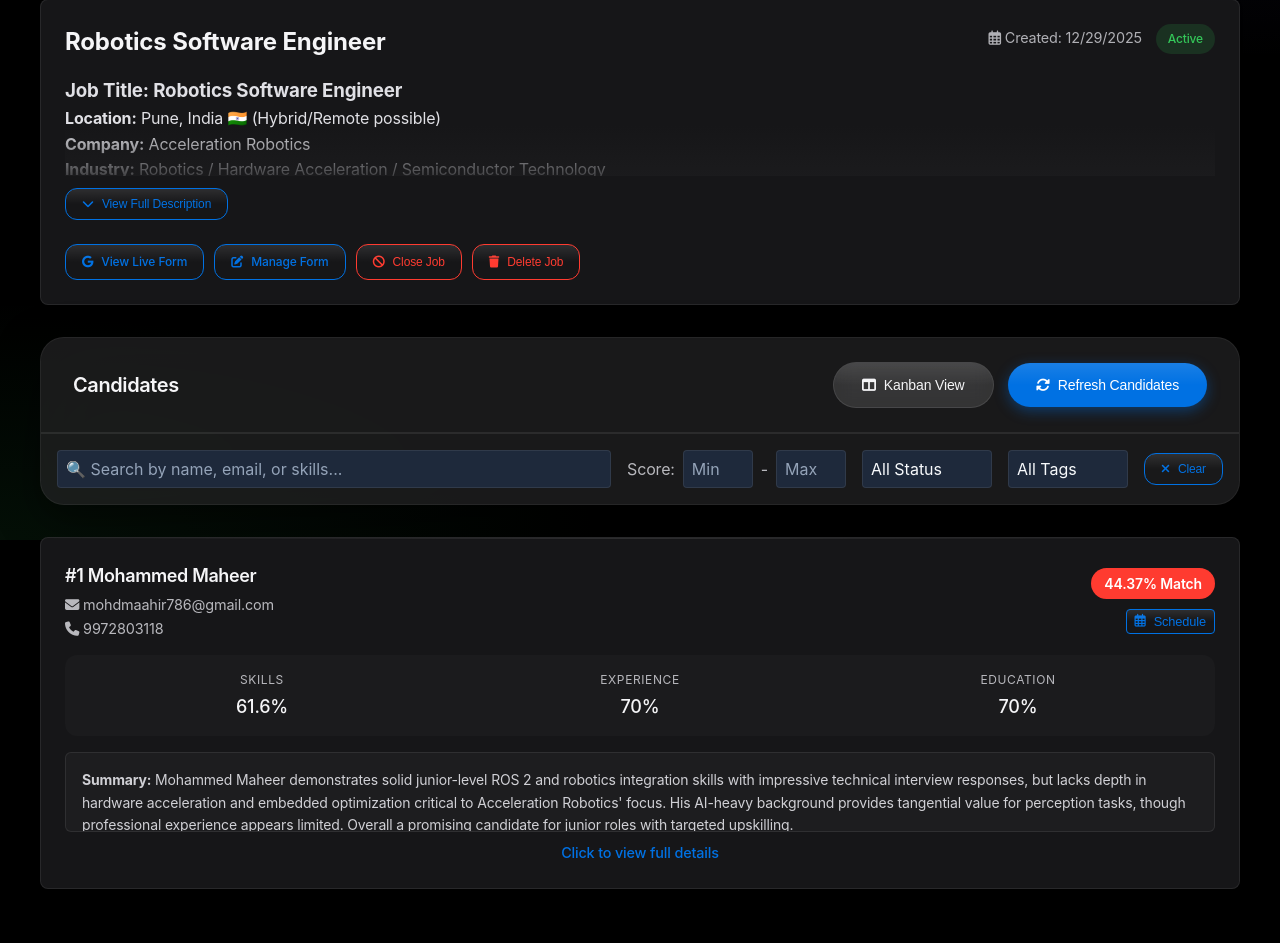
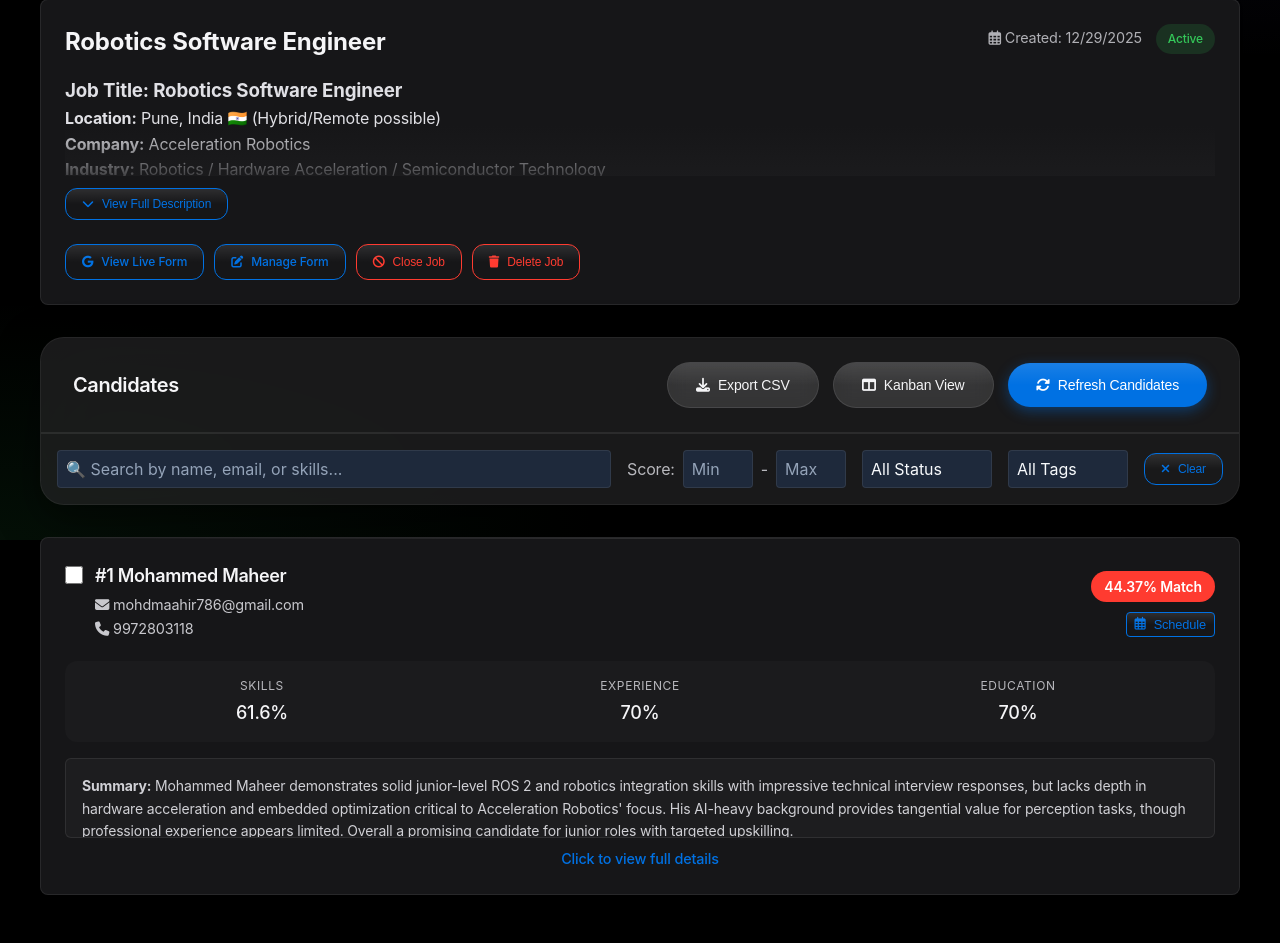
Before and after one commit to MohammedMaheer/AI_JobFormMaker, a Flask app: the page made by templates/job_details.html in a window 1280 px wide. Shown: the part 260-1203 px from the top of the page. Run offline with Flask 3, Linux system fonts and the light colour scheme; data comes from the database, SQL or seed files in the repository; some libraries are stand-ins or nearby versions.

Commit message:
Add bulk selection UI, resume preview, LinkedIn links, XSS protection

```diff
--- a/static/js/job_details.js
+++ b/static/js/job_details.js
@@ -3,6 +3,15 @@
 let currentCandidates = [];
 let isKanbanView = false;
 let currentJobTitle = null; // Store job title for emails
+let selectedCandidates = new Set(); // Track selected candidates for bulk operations
+
+// XSS Sanitization utility
+function sanitizeHtml(str) {
+    if (!str) return '';
+    const div = document.createElement('div');
+    div.textContent = str;
+    return div.innerHTML;
+}
 
 // Helper function to ensure LinkedIn URL has proper protocol
 function formatLinkedInUrl(url) {
@@ -12,6 +21,189 @@ function formatLinkedInUrl(url) {
         return url;
     }
     return 'https://' + url;
+}
+
+// Show loading spinner
+function showLoading(element, message = 'Loading...') {
+    if (element) {
+        element.innerHTML = `
+            <div style="text-align: center; padding: 3rem; color: var(--text-secondary);">
+                <i class="fas fa-spinner fa-spin" style="font-size: 2rem; margin-bottom: 1rem;"></i>
+                <p>${sanitizeHtml(message)}</p>
+            </div>
+        `;
+    }
+}
+
+// Bulk selection functions
+function toggleCandidateSelection(candidateId, checkbox) {
+    if (checkbox.checked) {
+        selectedCandidates.add(candidateId);
+    } else {
+        selectedCandidates.delete(candidateId);
+    }
+    updateBulkActionsBar();
+}
+
+function toggleSelectAll(checked) {
+    const checkboxes = document.querySelectorAll('.candidate-checkbox');
+    checkboxes.forEach(cb => {
+        cb.checked = checked;
+        const candidateId = cb.dataset.candidateId;
+        if (checked) {
+            selectedCandidates.add(candidateId);
+        } else {
+            selectedCandidates.delete(candidateId);
+        }
+    });
+    updateBulkActionsBar();
+}
+
+function updateBulkActionsBar() {
+    const bar = document.getElementById('bulk-actions-bar');
+    const count = document.getElementById('selected-count');
+    if (bar && count) {
+        if (selectedCandidates.size > 0) {
+            bar.style.display = 'flex';
+            count.textContent = selectedCandidates.size;
+        } else {
+            bar.style.display = 'none';
+        }
+    }
+}
+
+async function bulkReject() {
+    if (selectedCandidates.size === 0) return;
+
+    if (!confirm(`Are you sure you want to reject ${selectedCandidates.size} candidate(s)? Rejection emails will be sent.`)) {
+        return;
+    }
+
+    const btn = document.getElementById('bulk-reject-btn');
+    btn.disabled = true;
+    btn.innerHTML = '<i class="fas fa-spinner fa-spin"></i> Rejecting...';
+
+    try {
+        const response = await fetch('/api/bulk/reject', {
+            method: 'POST',
+            headers: { 'Content-Type': 'application/json' },
+            body: JSON.stringify({
+                candidate_ids: Array.from(selectedCandidates),
+                send_email: true,
+                job_title: currentJobTitle
+            })
+        });
+
+        const data = await response.json();
+        if (data.success) {
+            alert(`Successfully rejected ${data.updated} candidate(s)`);
+            selectedCandidates.clear();
+            loadCandidates();
+        } else {
+            alert('Error: ' + data.error);
+        }
+    } catch (error) {
+        console.error('Bulk reject error:', error);
+        alert('Failed to reject candidates');
+    } finally {
+        btn.disabled = false;
+        btn.innerHTML = '<i class="fas fa-times"></i> Reject Selected';
+    }
+}
+
+async function bulkDelete() {
+    if (selectedCandidates.size === 0) return;
+
+    if (!confirm(`Are you sure you want to DELETE ${selectedCandidates.size} candidate(s)? This cannot be undone.`)) {
+        return;
+    }
+
+    const btn = document.getElementById('bulk-delete-btn');
+    btn.disabled = true;
+    btn.innerHTML = '<i class="fas fa-spinner fa-spin"></i> Deleting...';
+
+    try {
+        const response = await fetch('/api/bulk/delete', {
+            method: 'POST',
+            headers: { 'Content-Type': 'application/json' },
+            body: JSON.stringify({ candidate_ids: Array.from(selectedCandidates) })
+        });
+
+        const data = await response.json();
+        if (data.success) {
+            alert(`Successfully deleted ${data.deleted} candidate(s)`);
+            selectedCandidates.clear();
+            loadCandidates();
+        } else {
+            alert('Error: ' + data.error);
+        }
+    } catch (error) {
+        console.error('Bulk delete error:', error);
+        alert('Failed to delete candidates');
+    } finally {
+        btn.disabled = false;
+        btn.innerHTML = '<i class="fas fa-trash"></i> Delete Selected';
+    }
+}
+
+async function exportCSV() {
+    const jobId = getJobIdFromUrl();
+    window.open(`/api/export/candidates?job_id=${jobId}`, '_blank');
+}
+
+// Resume preview modal
+function openResumePreview(fileUrl, candidateName) {
+    // Check if it's a Google Drive link
+    let previewUrl = fileUrl;
+    if (fileUrl.includes('drive.google.com') && fileUrl.includes('/d/')) {
+        // Convert to preview URL
+        const fileId = fileUrl.match(/\/d\/([^\/]+)/)?.[1];
+        if (fileId) {
+            previewUrl = `https://drive.google.com/file/d/${fileId}/preview`;
+        }
+    }
+
+    const modal = document.createElement('div');
+    modal.id = 'resume-preview-modal';
+    modal.className = 'modal active';
+    modal.style.cssText = 'display: flex; position: fixed; z-index: 2000; left: 0; top: 0; width: 100%; height: 100%; background: rgba(0,0,0,0.8); backdrop-filter: blur(4px); justify-content: center; align-items: center;';
+
+    modal.innerHTML = `
+        <div style="width: 90%; max-width: 1000px; height: 90%; background: var(--card-bg); border-radius: 12px; display: flex; flex-direction: column; border: 1px solid var(--border-color);">
+            <div style="padding: 1rem 1.5rem; border-bottom: 1px solid var(--border-color); display: flex; justify-content: space-between; align-items: center;">
+                <h3 style="margin: 0; color: var(--text-primary);">
+                    <i class="fas fa-file-pdf" style="margin-right: 10px; color: #e74c3c;"></i>
+                    Resume: ${sanitizeHtml(candidateName)}
+                </h3>
+                <div style="display: flex; gap: 10px;">
+                    <a href="${fileUrl}" target="_blank" class="btn btn-sm btn-secondary">
+                        <i class="fas fa-external-link-alt"></i> Open in New Tab
+                    </a>
+                    <button onclick="this.closest('.modal').remove()" class="btn btn-sm btn-outline" style="color: var(--text-secondary);">
+                        <i class="fas fa-times"></i>
+                    </button>
+                </div>
+            </div>
+            <div style="flex: 1; padding: 0; overflow: hidden;">
+                <iframe src="${previewUrl}" style="width: 100%; height: 100%; border: none;"></iframe>
+            </div>
+        </div>
+    `;
+
+    modal.addEventListener('click', (e) => {
+        if (e.target === modal) modal.remove();
+    });
+
+    document.body.appendChild(modal);
+}
+
+// Close the HTML-based resume preview modal
+function closeResumePreview() {
+    const modal = document.getElementById('resume-preview-modal');
+    if (modal) {
+        modal.style.display = 'none';
+        document.getElementById('resume-preview-iframe').src = '';
+    }
 }
 
 // DOM Elements
@@ -456,19 +648,43 @@ function displayResults(candidates) {
         card.style.cursor = 'pointer';
 
         card.addEventListener('click', (e) => {
-            if (e.target.closest('a') || e.target.closest('button')) return;
+            if (e.target.closest('a') || e.target.closest('button') || e.target.closest('input[type="checkbox"]')) return;
             openCandidateModal(candidate);
         });
 
+        // Build LinkedIn link if available
+        const linkedinUrl = candidate.linkedin_url ? formatLinkedInUrl(candidate.linkedin_url) : null;
+        const linkedinHtml = linkedinUrl ? `
+            <a href="${linkedinUrl}" target="_blank" onclick="event.stopPropagation()"
+               style="color: #0077b5; text-decoration: none; font-size: 0.85rem; display: inline-flex; align-items: center; gap: 4px;">
+                <i class="fab fa-linkedin"></i> LinkedIn
+            </a>` : '';
+
+        // Resume preview button
+        const resumePreviewHtml = candidate.file_url ? `
+            <button onclick="event.stopPropagation(); openResumePreview('${candidate.file_url}', '${sanitizeHtml((candidate.candidate_name || candidate.name || 'Candidate').replace(/'/g, "\\'"))}')"
+                    class="btn btn-sm" style="font-size: 0.75rem; padding: 0.2rem 0.5rem; background: rgba(0,113,227,0.1); color: var(--primary-color); border: none; border-radius: 4px; cursor: pointer;">
+                <i class="fas fa-eye"></i> Preview Resume
+            </button>` : '';
+
         card.innerHTML = `
             <div class="candidate-header">
-                <div>
-                    <h4>#${index + 1} ${candidate.candidate_name || candidate.name || 'Unknown Candidate'}</h4>
-                    <div style="font-size: 0.9rem; color: var(--text-secondary); margin-top: 5px;">
-                        <i class="fas fa-envelope"></i> ${candidate.candidate_email || candidate.email || 'N/A'}
-                    </div>
-                    <div style="font-size: 0.9rem; color: var(--text-secondary); margin-top: 2px;">
-                        <i class="fas fa-phone"></i> ${candidate.candidate_phone || candidate.phone || 'N/A'}
+                <div style="display: flex; align-items: flex-start; gap: 12px;">
+                    <input type="checkbox" class="candidate-checkbox" data-candidate-id="${candidate.id}"
+                           onclick="event.stopPropagation(); toggleCandidateSelection('${candidate.id}', this)"
+                           style="width: 18px; height: 18px; cursor: pointer; margin-top: 4px; accent-color: var(--primary-color);">
+                    <div>
+                        <h4 style="margin: 0;">#${index + 1} ${sanitizeHtml(candidate.candidate_name || candidate.name || 'Unknown Candidate')}</h4>
+                        <div style="font-size: 0.9rem; color: #c8c8cd; margin-top: 5px;">
+                            <i class="fas fa-envelope"></i> ${sanitizeHtml(candidate.candidate_email || candidate.email || 'N/A')}
+                        </div>
+                        <div style="font-size: 0.9rem; color: #c8c8cd; margin-top: 2px;">
+                            <i class="fas fa-phone"></i> ${sanitizeHtml(candidate.candidate_phone || candidate.phone || 'N/A')}
+                        </div>
+                        <div style="margin-top: 6px; display: flex; gap: 10px; align-items: center;">
+                            ${linkedinHtml}
+                            ${resumePreviewHtml}
+                        </div>
                     </div>
                 </div>
                 <div style="display: flex; flex-direction: column; align-items: flex-end; gap: 10px;">
@@ -490,8 +706,8 @@ function displayResults(candidates) {
                     <span>${candidate.breakdown?.education || 0}%</span>
                 </div>
             </div>
-            <div class="ai-feedback" style="max-height: 80px; overflow: hidden; text-overflow: ellipsis; display: -webkit-box; -webkit-line-clamp: 3; -webkit-box-orient: vertical;">
-                <strong>Summary:</strong> ${candidate.ai_analysis?.summary || candidate.feedback || 'No feedback available.'}
+            <div class="ai-feedback" style="max-height: 80px; overflow: hidden; text-overflow: ellipsis; display: -webkit-box; -webkit-line-clamp: 3; -webkit-box-orient: vertical; color: #d0d0d5;">
+                <strong>Summary:</strong> ${sanitizeHtml(candidate.ai_analysis?.summary || candidate.feedback || 'No feedback available.')}
             </div>
             <div style="margin-top: 10px; text-align: center; color: var(--primary-color); font-size: 0.9rem; font-weight: 500;">
                 Click to view full details
--- a/templates/job_details.html
+++ b/templates/job_details.html
@@ -202,11 +202,31 @@
                 <div class="card-header" style="display: flex; justify-content: space-between; align-items: center; flex-wrap: wrap; gap: 1rem;">
                     <h2>Candidates</h2>
                     <div class="header-actions">
+                        <button onclick="exportCSV()" class="btn btn-secondary" style="margin-right: 10px;">
+                            <i class="fas fa-download"></i> Export CSV
+                        </button>
                         <button id="view-toggle-btn" class="btn btn-secondary" style="margin-right: 10px;">
                             <i class="fas fa-columns"></i> Kanban View
                         </button>
                         <button id="refresh-btn" class="btn btn-primary">
                             <i class="fas fa-sync-alt"></i> Refresh Candidates
+                        </button>
+                    </div>
+                </div>
+
+                <!-- Bulk Actions Bar (hidden by default) -->
+                <div id="bulk-actions-bar" style="display: none; padding: 0.75rem 1rem; background: rgba(0, 113, 227, 0.1); border-top: 1px solid var(--primary-color); align-items: center; gap: 1rem; flex-wrap: wrap;">
+                    <div style="display: flex; align-items: center; gap: 8px;">
+                        <input type="checkbox" id="select-all-checkbox" onchange="toggleSelectAll(this.checked)" style="width: 18px; height: 18px; accent-color: var(--primary-color);">
+                        <label for="select-all-checkbox" style="color: var(--text-primary); cursor: pointer;">Select All</label>
+                    </div>
+                    <span style="color: var(--primary-color); font-weight: 600;"><span id="selected-count">0</span> selected</span>
+                    <div style="display: flex; gap: 8px; margin-left: auto;">
+                        <button id="bulk-reject-btn" onclick="bulkReject()" class="btn btn-sm" style="background: rgba(231, 76, 60, 0.2); color: #e74c3c; border: 1px solid #e74c3c;">
+                            <i class="fas fa-times"></i> Reject Selected
+                        </button>
+                        <button id="bulk-delete-btn" onclick="bulkDelete()" class="btn btn-sm" style="background: rgba(231, 76, 60, 0.1); color: #e74c3c; border: 1px solid rgba(231, 76, 60, 0.5);">
+                            <i class="fas fa-trash"></i> Delete Selected
                         </button>
                     </div>
                 </div>
@@ -353,6 +373,26 @@
       </div>
     </div>
 
+    <!-- Resume Preview Modal -->
+    <div id="resume-preview-modal" class="modal-overlay" style="display: none; position: fixed; top: 0; left: 0; width: 100%; height: 100%; background: rgba(0,0,0,0.85); z-index: 2000; justify-content: center; align-items: center;">
+        <div class="modal-container" style="width: 90%; max-width: 900px; height: 85vh; background: var(--card-bg); border-radius: 12px; display: flex; flex-direction: column; overflow: hidden;">
+            <div class="modal-header" style="padding: 1rem 1.5rem; border-bottom: 1px solid var(--border-color); display: flex; justify-content: space-between; align-items: center;">
+                <h3 id="resume-preview-title" style="color: var(--text-primary); margin: 0;">Resume Preview</h3>
+                <div style="display: flex; gap: 10px; align-items: center;">
+                    <a id="resume-download-link" href="#" target="_blank" class="btn btn-secondary btn-sm" style="text-decoration: none;">
+                        <i class="fas fa-external-link-alt"></i> Open in New Tab
+                    </a>
+                    <button onclick="closeResumePreview()" class="btn btn-sm" style="background: transparent; color: var(--text-secondary); font-size: 1.5rem; padding: 0.25rem 0.5rem;">
+                        <i class="fas fa-times"></i>
+                    </button>
+                </div>
+            </div>
+            <div class="modal-body" style="flex: 1; padding: 0; overflow: hidden;">
+                <iframe id="resume-preview-iframe" src="" style="width: 100%; height: 100%; border: none; background: white;"></iframe>
+            </div>
+        </div>
+    </div>
+
     <script>
         const JOB_ID = "{{ job_id }}";
     </script>
```
